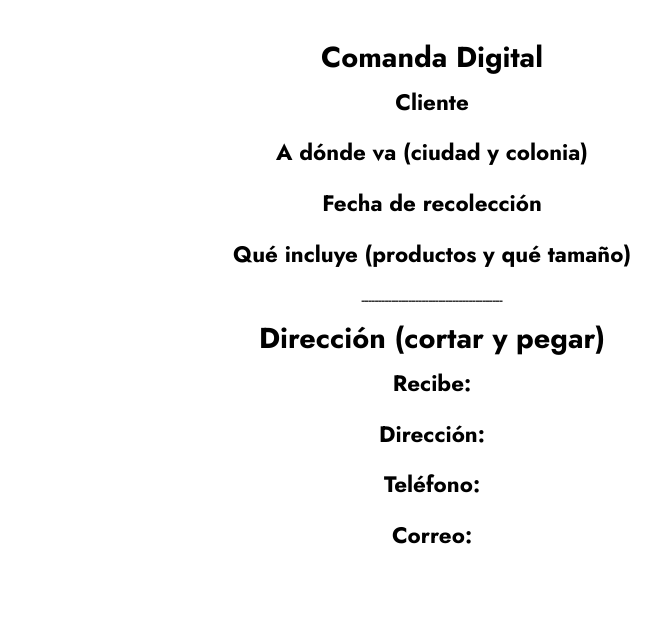
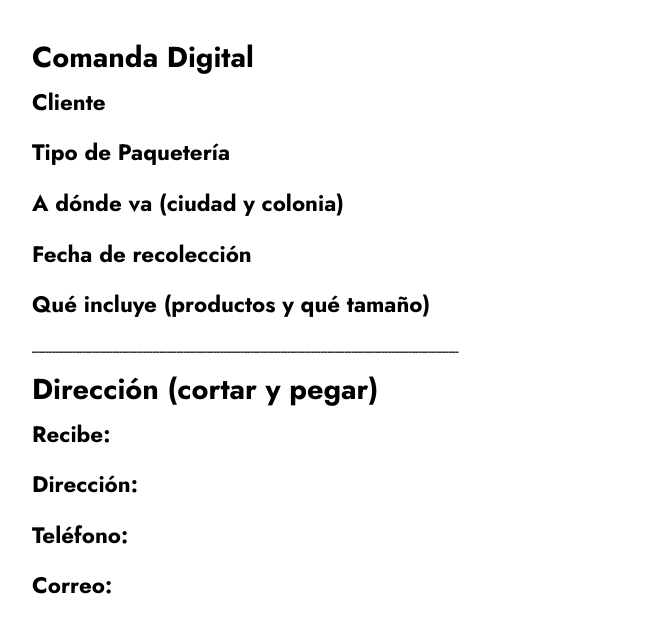
Before and after one commit to alexiserodriguez/acguidegenerator, a React app: page /lotLabel in a window 1280 px wide. Shown: the whole page, without its empty margins (208-869 px from the left). Built offline with nearby package versions, Linux system fonts and the light colour scheme.

Commit message:
paqueteria update

```diff
--- a/src/components/LotLabel.js
+++ b/src/components/LotLabel.js
@@ -11,7 +11,7 @@ function LotLabel() {
     allParams[key] = value;
   }
   //const { lotId, sku, jobName, jobId, release, kit, id } = allParams;
-  const {guideNumber,client,ciudadColonia,programmedDispatch,includes,recibeDestino,direccionDestino,telefonoDestino,correoDestino} = allParams
+  const {guideNumber,client,tipoPaqueteria,ciudadColonia,programmedDispatch,includes,recibeDestino,direccionDestino,telefonoDestino,correoDestino} = allParams
 
 
   useEffect(() => {
@@ -27,6 +27,10 @@ function LotLabel() {
         </h2>
         <p>
           {client}
+        </p>
+        <h2>Tipo de Paquetería</h2>
+        <p>
+          {tipoPaqueteria}
         </p>
         <h2>
           A dónde va (ciudad y colonia)
@@ -46,7 +50,7 @@ function LotLabel() {
         <p>
           {includes}
         </p>
-        <p>------------------------------------------</p>
+        <p>-------------------------------------------------------------------------------------------------------------------------------</p>
         <h1>
           Dirección (cortar y pegar)
         </h1>
--- a/src/index.css
+++ b/src/index.css
@@ -7,23 +7,24 @@
 }
 
 body {
-  height: 90vh; /* Fills the entire viewport height */
-  width: 90vw; /* 8.5 inches converted to vw (assuming 100vw = screen width) */
+  height: 100vh; /* Fills the entire viewport height */
+  width: 100vw; /* 8.5 inches converted to vw (assuming 100vw = screen width) */
   margin: 0 auto; /* Centers content horizontally */
   display: flex;
   text-align: start; /* Centers all text by default */
-  justify-content: center;
+  justify-content: start;
   max-width: 800px;
 }
 
 h1 {
   font-size: 1.8em;
   line-height: 0.6; /* Adjust as needed for spacing */
-  text-align: center;
+  text-align: start;
   font-weight: bolder;
 }
 .lot-info{
   padding-top:30px;
+  text-align:start;
 }
 .asset-number {
   font-size: 4.2em;
```
